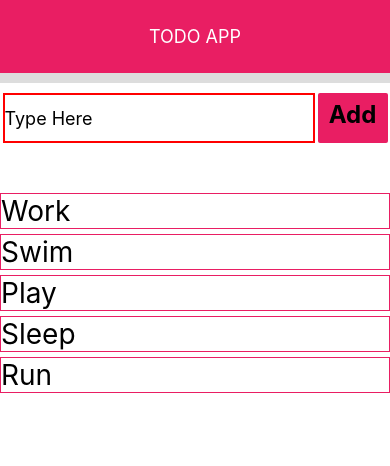
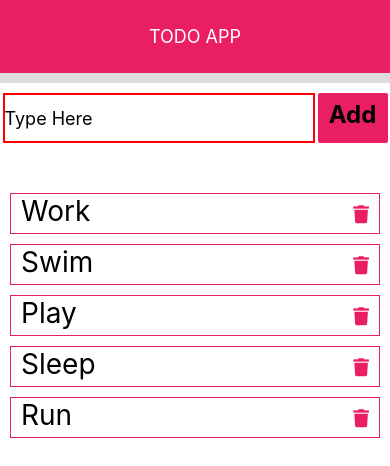
Before and after one commit to DumbWaysStudent/DW12VF3L1_todolist, a React Native app: screen / in a window 390 px wide. Shown: the top 466 px of the page. Built offline with nearby package versions, Linux system fonts and the light colour scheme.

Commit message:
hapus data

```diff
--- a/App.js
+++ b/App.js
@@ -1,5 +1,6 @@
 import React, { Component } from 'react'
 import { View, Text, StyleSheet, TextInput, TouchableOpacity, Button, ScrollView } from 'react-native'
+import Fa from 'react-native-vector-icons/FontAwesome5';
 
 class Add extends Component {
 
@@ -9,11 +10,11 @@ class Add extends Component {
     //list data
     this.state = {
       datas: [
-        {id: 1, activity: 'Work'},
-        {id: 2, activity: 'Swim'},
-        {id: 3, activity: 'Play'},
-        {id: 4, activity: 'Sleep'},
-        {id: 5, activity: 'Run'},
+        {id: 1, name: 'Work'},
+        {id: 2, name: 'Swim'},
+        {id: 3, name: 'Play'},
+        {id: 4, name: 'Sleep'},
+        {id: 5, name: 'Run'},
       ],
       data: '',
     }
@@ -21,12 +22,24 @@ class Add extends Component {
 
   //Buat View List
   viewLists = () => {
-    return this.state.datas.map((item) => {
+    return this.state.datas.map((item, index) => {
       return(
-        <View>
-          <Text style={styles.textList}>{item.activity}</Text>
+        <View style={{flexDirection: "row", flex: 1, borderWidth: 1, borderColor: "#E91E63", justifyContent: "space-between", alignItems: "center", paddingHorizontal: 10, marginBottom: 10, marginHorizontal: 10}}>
+          <Text style={styles.textList}>{item.name}</Text>
+          <TouchableOpacity onPress={() => this.onDelete(item.id)} >
+            <Fa name='trash' size={18} color='#E91E63' />
+          </TouchableOpacity>
         </View>
       )
+    })
+  }
+
+  //hapus data
+  onDelete = (id) =>{
+    this.setState({
+        datas: this.state.datas.filter((datas) => {
+          return datas.id !== id
+        })
     })
   }
 
@@ -38,9 +51,15 @@ class Add extends Component {
   //masukkan inputan data ke list
   inputBtn = () =>{
     if(this.state.data !== ''){
-      let insert = this.state.datas.concat(this.state.data)
-      this.setState({datas: insert})
+      let addItem = this.state.datas.length,
+      newInput = [{
+        id: addItem + 1,
+        name: this.state.data
+      }]
+
+      this.setState({datas: [...this.state.datas, ...newInput]});
       this.setState({data: ''})
+
     }else{
       alert('Field can not be empty')
     }
@@ -100,9 +119,7 @@ const styles = StyleSheet.create({
 
   textList: {
     fontSize: 28,
-    borderWidth: 1,
     marginBottom: 5,
-    borderColor: '#E91E63'
   },
 
   inputTxt:{
--- a/package.json
+++ b/package.json
@@ -12,7 +12,8 @@
   "dependencies": {
     "native-base": "^2.13.8",
     "react": "16.9.0",
-    "react-native": "0.61.2"
+    "react-native": "0.61.2",
+    "react-native-vector-icons": "^6.6.0"
   },
   "devDependencies": {
     "@babel/core": "^7.6.2",
```
Also changed, not shown: 1 other file (tests, documents, lock files or other folders).
